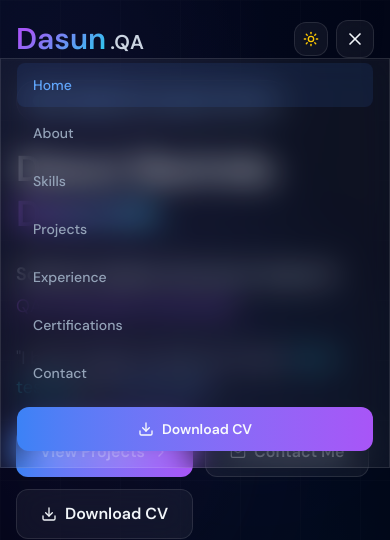
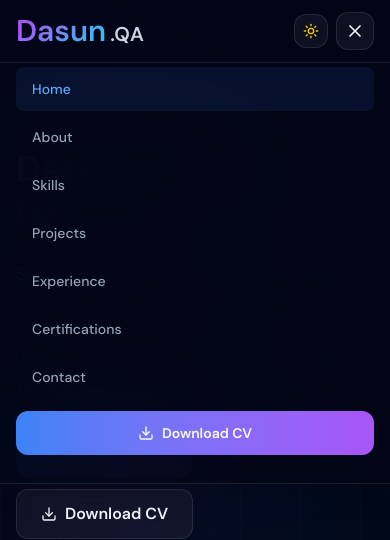
Before and after one commit to Dasun169/qa-portfolio, a Next.js app: page / in a window 390 px wide. Both pictures are taken after a click on the button 355 px from the left and 39 px from the top of the page. Shown: the top 540 px of the page. Built offline with nearby package versions, Linux system fonts and the light colour scheme.

Commit message:
feat: implement responsive navigation bar with scroll-based active section tracking

```diff
--- a/src/components/layout/Navbar.tsx
+++ b/src/components/layout/Navbar.tsx
@@ -47,8 +47,8 @@ export default function Navbar() {
             initial={{ y: -100 }}
             animate={{ y: 0 }}
             transition={{ duration: 0.6, ease: "easeOut" }}
-            className={`fixed top-0 left-0 right-0 z-50 transition-all duration-500 ${scrolled
-                ? "glass border-b border-white/10 py-3"
+            className={`fixed top-0 left-0 right-0 z-50 transition-all duration-500 ${scrolled || isOpen
+                ? "glass-solid border-b border-white/10 py-3 bg-[#f8fafc]/95 dark:bg-[#020617]/95 backdrop-blur-2xl shadow-xl"
                 : "py-5 bg-transparent"
                 }`}
         >
@@ -108,7 +108,7 @@ export default function Navbar() {
                     <ThemeToggle />
                     <button
                         onClick={() => setIsOpen(!isOpen)}
-                        className="p-2 rounded-xl glass border border-white/10"
+                        className="p-2 rounded-xl border border-white/10 bg-slate-200/50 dark:bg-white/5"
                     >
                         {isOpen ? <X className="w-5 h-5" /> : <Menu className="w-5 h-5" />}
                     </button>
@@ -122,7 +122,7 @@ export default function Navbar() {
                         initial={{ opacity: 0, height: 0 }}
                         animate={{ opacity: 1, height: "auto" }}
                         exit={{ opacity: 0, height: 0 }}
-                        className="lg:hidden glass border-t border-white/10 px-4 pb-4"
+                        className="lg:hidden border-t border-white/10 px-4 pb-4 mt-3"
                     >
                         {NAV_ITEMS.map((item, i) => (
                             <motion.button
@@ -130,10 +130,16 @@ export default function Navbar() {
                                 initial={{ opacity: 0, x: -20 }}
                                 animate={{ opacity: 1, x: 0 }}
                                 transition={{ delay: i * 0.05 }}
-                                onClick={() => scrollTo(item.href)}
+                                onClick={() => {
+                                    setIsOpen(false);
+                                    // Slight delay ensures the collapse animation doesn't abort the scroll attempt on mobile browsers
+                                    setTimeout(() => {
+                                        document.getElementById(item.href.slice(1))?.scrollIntoView({ behavior: "smooth" });
+                                    }, 200);
+                                }}
                                 className={`block w-full text-left px-4 py-3 rounded-lg text-sm font-medium mt-1 transition-colors ${activeSection === item.href.slice(1)
                                     ? "text-brand-400 bg-brand-500/10"
-                                    : "text-slate-400 hover:text-slate-100 hover:bg-white/5"
+                                    : "text-slate-500 dark:text-slate-400"
                                     }`}
                             >
                                 {item.label}
@@ -149,6 +155,6 @@ export default function Navbar() {
                     </motion.div>
                 )}
             </AnimatePresence>
-        </motion.nav >
+        </motion.nav>
     );
 }
```
